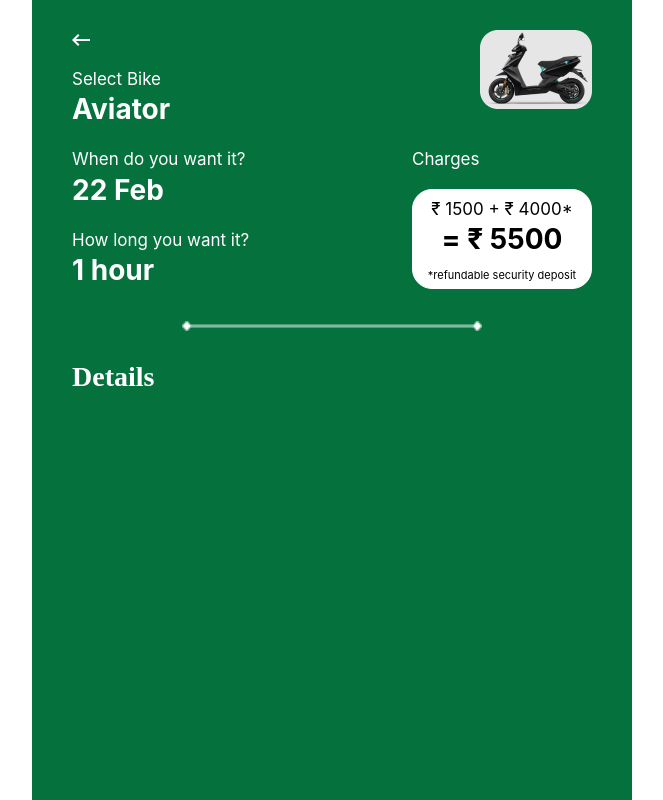
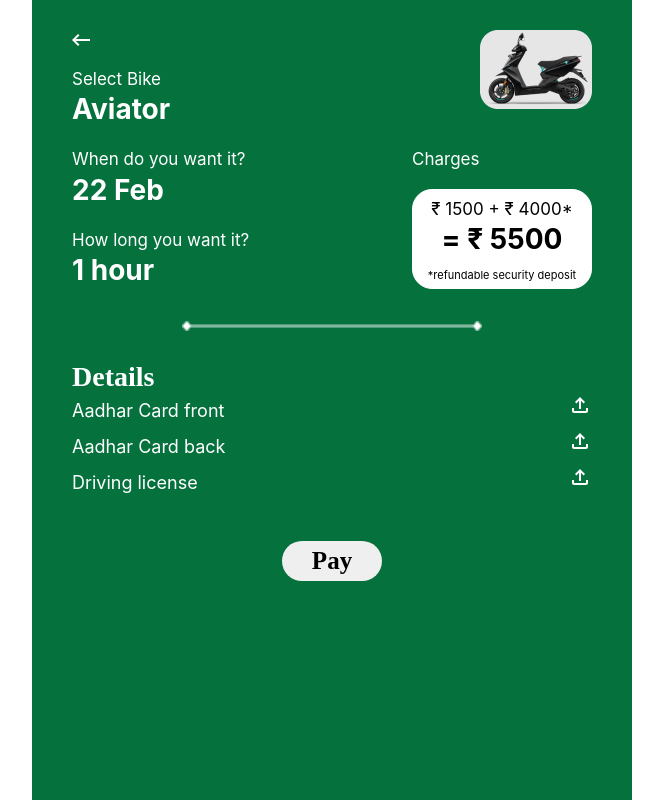
Before and after one commit to poojasinkar94/Bike-renting, a React (Create React App) app: page /form in a window 1280 px wide. Shown: the whole page, without its empty margins (308-971 px from the left). Built offline with nearby package versions, Linux system fonts and the light colour scheme.

Commit message:
page nevigation

```diff
--- a/src/App.js
+++ b/src/App.js
@@ -6,6 +6,7 @@ import LoginPage from './views/LoginPage';
 import SignupPage from './views/SignupPage';
 import HomePage from './views/HomePage';
 import SelectedBikeForm from './views/SelectedBikeForm';
+import Order from './views/Order';
 
 
 function App() {
@@ -17,6 +18,7 @@ function App() {
     <Route path="/signup" element={<SignupPage/>} />
     <Route path="/home" element={<HomePage/>}/>
     <Route path="/form" element={<SelectedBikeForm/>}/>
+    <Route path="/order" element={<Order/>}/>
     </Routes>
 
       {/* <ProductCard/> */}
--- a/src/components/ProductCard.jsx
+++ b/src/components/ProductCard.jsx
@@ -8,12 +8,14 @@ import RadioButtonCheckedIcon from '@mui/icons-material/RadioButtonChecked';
 
 function ProductCard(props) {
 
-  const {name,pricePerHour,pricePerDay,available}=props
+  const {name,pricePerHour,pricePerDay,available,navigateTo}=props
   const navigate = useNavigate();
 
 
   const navigateToLogin = () => {
-    navigate("/login");
+    let path = navigateTo? navigateTo:"/login";
+    console.log(path);
+    navigate(path);
   }
   return (
 
--- a/src/styles/homePage.css
+++ b/src/styles/homePage.css
@@ -14,8 +14,8 @@
 
 .heading{
     margin: 40px;
-    /* display: flex; */
-    /* justify-content:space-between;   */
+    display: flex;
+    justify-content:space-between;
 }
 
 .heading .HomePageLogo{
@@ -33,27 +33,22 @@
     margin-top: 10px;
 }
 
-.Home_Page_title{
-
-}
-
 .Home_Page_patch{
     background-color:#05723E ;
     width: 100%;
     height: 60px;
     display: flex;
+    justify-content: space-between;
+    align-items: center;
     }
 
 .Home_Page_patch h1{
     color: #FFFFFF;
     padding-left: 40px;
-    padding-top: 10px;
     font-size: 30px;
 }
 
 .HomePatch {
     width: 110px;
     height: 110px;
-    display: flex;
-   /* margin-left: 20px; */
 }
--- a/src/styles/selectedBikeForm.css
+++ b/src/styles/selectedBikeForm.css
@@ -60,10 +60,47 @@
     color: #FFFFFF;
 }
 
-.details form caption{
+.details h2{
     font-family: 'Recoleta';
     font-style: normal;
     font-weight: 700;
     font-size: 28px;
     padding-top: 30px;
 }
+
+.upload{
+    display: flex;
+    justify-content:space-between;
+}
+
+.upload p{
+    /* font-family: 'Lato'; */
+    /* font-style: normal; */
+    font-weight: 400;
+    font-size: 18px;
+    line-height: 200%;
+}
+
+.btn_pay{
+    margin: 40px;
+    display: flex;
+    justify-content: center;
+}
+
+.btn_pay button{
+   width: 100px;
+   height: 40px;
+   border-radius: 20px;
+   border: none;
+   font-size: 25px;
+   font-weight: 700;
+   font-family: 'Recoleta';
+}
+
+/* .bottom_patch{
+    margin-left: -40px;
+}
+
+.bottomPatch {
+   margin-top: 280px;
+} */
--- a/src/views/HomePage.jsx
+++ b/src/views/HomePage.jsx
@@ -55,20 +55,27 @@ function HomePage() {
         <div className="Home_Page_title">
             <div className="Home_Page_patch">
             <h1>Good Morning!</h1>
+
+            <div>
             <img className='HomePatch' src={HomePatch1} alt="HomePatch1" />
 
             <img className='HomePatch' src={HomePatch1} alt="HomePatch2" />
             </div>
+            </div>
         </div>
 
+        <div className='card_content'>
         {BIKE_DATA.map((data)=>(
           <ProductCard
             name={data.name}
             pricePerHour={data.pricePerHour}
             pricePerDay={data.pricePerDay}
             available={data.available}
+            navigateTo={"/form"}
           />
          ))}
+
+        </div>
 
         </div>
 
--- a/src/views/LoginPage.jsx
+++ b/src/views/LoginPage.jsx
@@ -5,9 +5,12 @@ import TextField from "@mui/material/TextField";
 import Red from "../images/login and signup/red.png";
 import White from "../images/login and signup/white.png";
 import Input from "@mui/material/Input";
+import { useNavigate } from "react-router-dom";
 
 function LoginPage() {
-  // const navigate = useNavigate();
+
+  // useNavigate is a hook provided by react dom library for dynamic navigation
+  const navigate = useNavigate();
 
   const navigateToHome = () => {
     navigate("/home");
--- /dev/null
+++ b/src/views/Order.jsx
@@ -0,0 +1,12 @@
+import React from 'react'
+import '../styles/order.css'
+
+function Order() {
+  return (
+    <div>
+
+    </div>
+  )
+}
+
+export default Order
--- a/src/views/SelectedBikeForm.jsx
+++ b/src/views/SelectedBikeForm.jsx
@@ -3,7 +3,8 @@ import '../styles/selectedBikeForm.css'
 import Arrow from '../images/selected bike form/arrow.png'
 import Bike from '../images/selected bike form/bikeSelect.png'
 import Bottom from '../images/selected bike form/bottom_line.png'
-
+import FileUploadOutlinedIcon from '@mui/icons-material/FileUploadOutlined';
+import BottomPatch from '../images/selected bike form/bottom_patch.png'
 
 function SelectedBikeForm() {
   return (
@@ -42,17 +43,50 @@ function SelectedBikeForm() {
     </div>
 
     <div className="details">
-        <form>
-        <caption>Details</caption>
+        <h2>Details</h2>
 
 
-        </form>
+        <div className="upload">
+          <p>Aadhar Card front</p>
+          <div className="upload_icon">
+            <FileUploadOutlinedIcon/>
+          </div>
+        </div>
+
+        <div className="upload">
+          <p>Aadhar Card back</p>
+          <div className="upload_icon">
+            <FileUploadOutlinedIcon/>
+          </div>
+        </div>
+
+        <div className="upload">
+          <p>Driving license</p>
+          <div className="upload_icon">
+            <FileUploadOutlinedIcon/>
+          </div>
+        </div>
+
     </div>
 
+    <div className="btn_pay">
+    <button>Pay</button>
+    </div>
 
+    {/* <div className="bottom_patch">
+       <img className='bottomPatch' src={BottomPatch} alt="bottomPatch" />
 
+       <img className='bottomPatch' src={BottomPatch} alt="bottomPatch" />
 
-    </section>
+       <img className='bottomPatch' src={BottomPatch} alt="bottomPatch" />
+
+       <img className='bottomPatch' src={BottomPatch} alt="bottomPatch" />
+
+       <img className='bottomPatch' src={BottomPatch} alt="bottomPatch" />
+
+    </div> */}
+
+</section>
   )
 }
 
```
Also changed, not shown: src/images/selected bike form/bottom_patch.png (added), src/styles/order.css (added).
